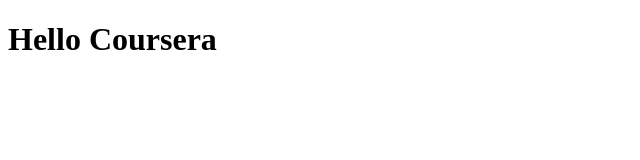
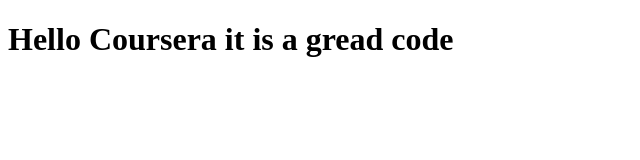
Before and after one commit to Udaraka/cousera-web, a plain HTML site: page site/index.html in a window 1280 px wide. Shown: the whole page, without its empty margins (0-640 px from the left). Drawn offline with Linux system fonts and the light colour scheme.

Commit message:
add again

```diff
--- a/site/index.html
+++ b/site/index.html
@@ -4,6 +4,6 @@
 	<title>Hello Coursera</title>
 </head>
 <body>
-<h1>Hello Coursera</h1>
+<h1>Hello Coursera it is a gread code</h1>
 </body>
 </html>
```
